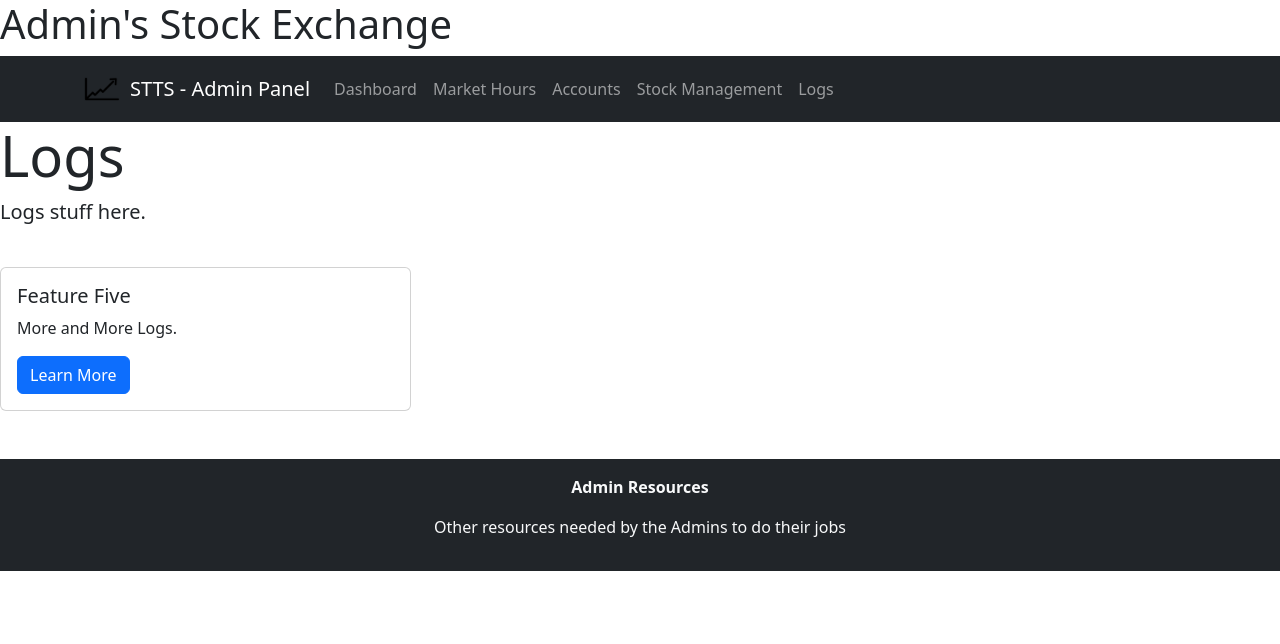
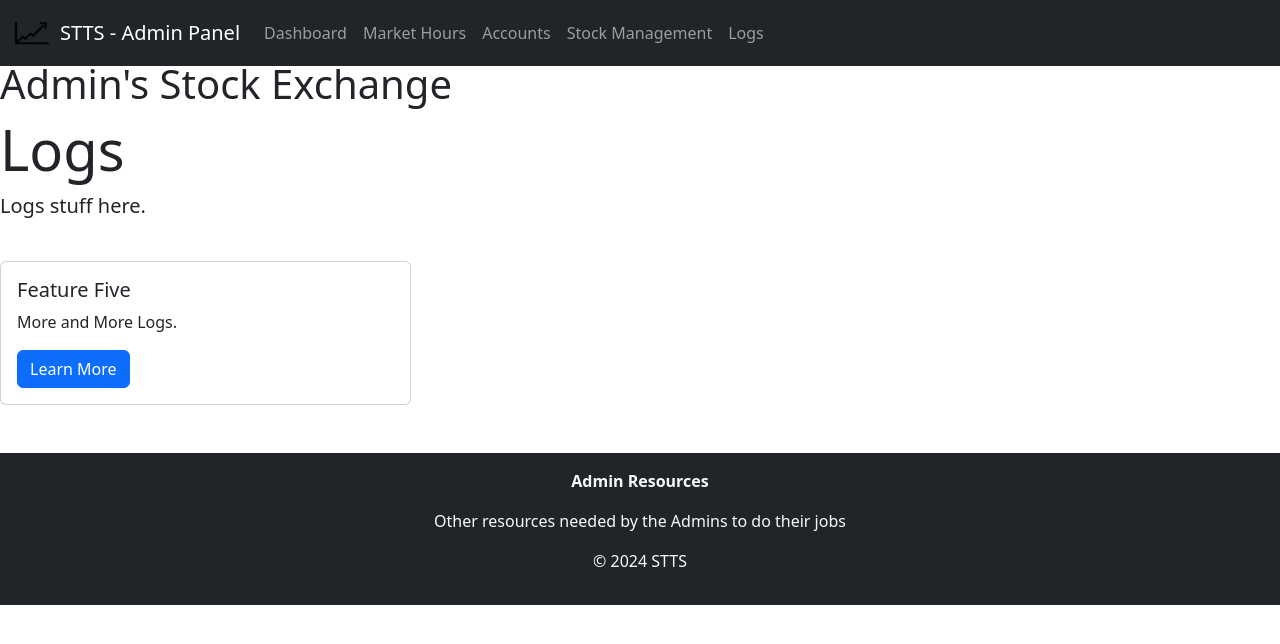
Before and after one commit to ivazqu10/Stocks, a Flask app: page /admin_logs in a window 1280 px wide. Shown: the top 644 px of the page. Run offline with Flask 3, Linux system fonts and the light colour scheme.

Commit message:
Updated Navbar
Updated Navbar

```diff
--- a/static/css/style.css
+++ b/static/css/style.css
@@ -0,0 +1,10 @@
+.navbar {
+    position: fixed;
+    top: 0;
+    left: 0;
+    width: 100%;
+    z-index: 1000;
+    }
+    body {
+    padding-top: 60px; /* Adjust based on navbar height */
+    }
--- a/templates/admin_base.html
+++ b/templates/admin_base.html
@@ -4,24 +4,23 @@
     <meta charset="UTF-8">
     <meta name="viewport" content="width=device-width, initial-scale=1.0">
     <link href="https://cdn.jsdelivr.net/npm/bootstrap@5.3.0/dist/css/bootstrap.min.css" rel="stylesheet">
-
-    <!-- Custom CSS -->
     <link rel="stylesheet" href="{{ url_for('static', filename='css/style.css') }}">
     <title>{% block title %}Stock Exchange{% endblock %}</title>
 </head>
 <body>
     <header>
         <h1>Admin's Stock Exchange</h1>
+    </head>
+    <body>
         <nav class="navbar navbar-expand-lg navbar-dark bg-dark">
-            <div class="container">
-                <a class="navbar-brand d-flex align-items-center" href="{{ url_for('user_dashboard') }}">
+            <div class="container-fluid">
+                <a class="navbar-brand d-flex align-items-center" href="{{ url_for('admin_dashboard') }}">
                     <img src="{{ url_for('static', filename='images/logo.png') }}" alt="STTS Logo" width="40" height="40" class="me-2">
                     STTS - Admin Panel
                 </a>
                 <button class="navbar-toggler" type="button" data-bs-toggle="collapse" data-bs-target="#adminNavbar">
                     <span class="navbar-toggler-icon"></span>
                 </button>
-
                 <div class="collapse navbar-collapse" id="adminNavbar">
                     <ul class="navbar-nav">
                         <li class="nav-item">
@@ -52,6 +51,7 @@
         <div class="container py-3 text-center">
             <p class="fw-bold">Admin Resources</p>
             <p>Other resources needed by the Admins to do their jobs</p>
+            <p>© 2024 STTS</p>
         </div>
     </footer>
 
```
Also changed, not shown: templates/user_base.html (+7 -3 lines), app.py (line endings or trailing spaces).
